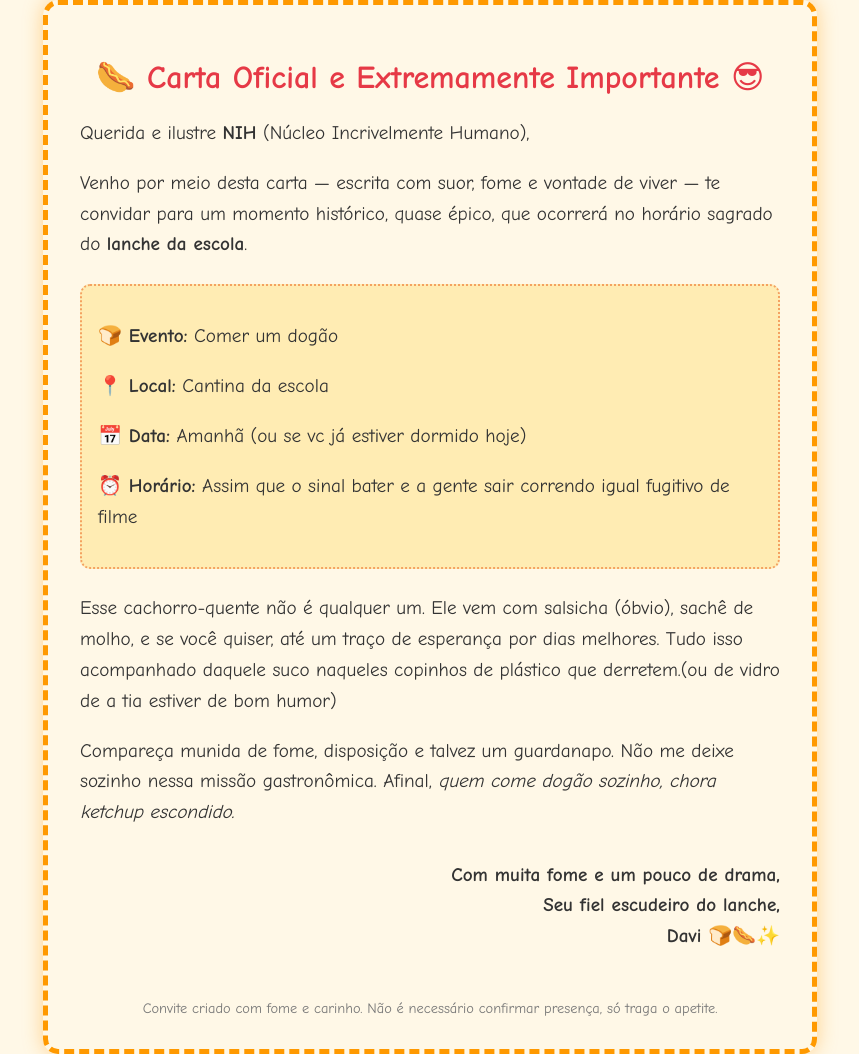
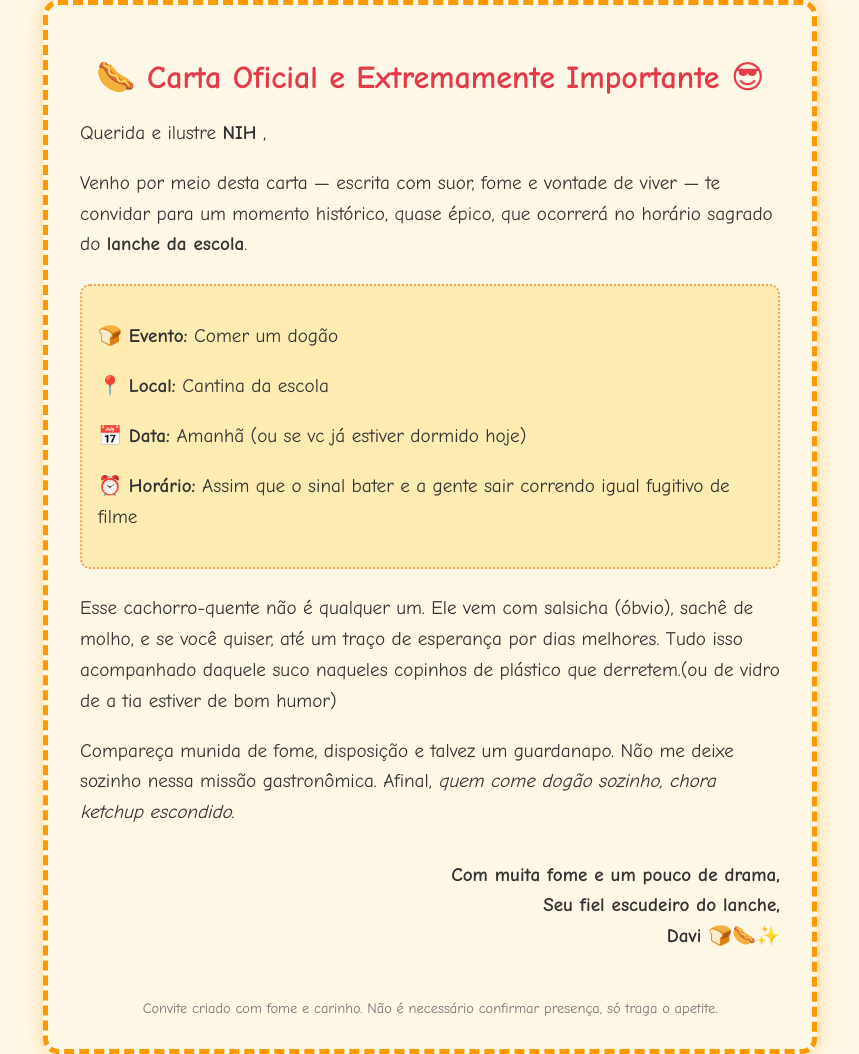
Before and after one commit to desenvolvedorback/Zuas, a plain HTML site: page index.html in a window 1280 px wide. Shown: the whole page, without its empty margins (210-1069 px from the left). Drawn offline with Linux system fonts and the light colour scheme.

Commit message:
Update index.html

```diff
--- a/index.html
+++ b/index.html
@@ -58,7 +58,7 @@
 
   <h1 class="emoji">🌭 Carta Oficial e Extremamente Importante 😎</h1>
 
-  <p>Querida e ilustre <strong>NIH</strong> (Núcleo Incrivelmente Humano),</p>
+  <p>Querida e ilustre <strong>NIH</strong> ,</p>
 
   <p>Venho por meio desta carta — escrita com suor, fome e vontade de viver — te convidar para um momento histórico, quase épico, que ocorrerá no horário sagrado do <strong>lanche da escola</strong>.</p>
 
```
